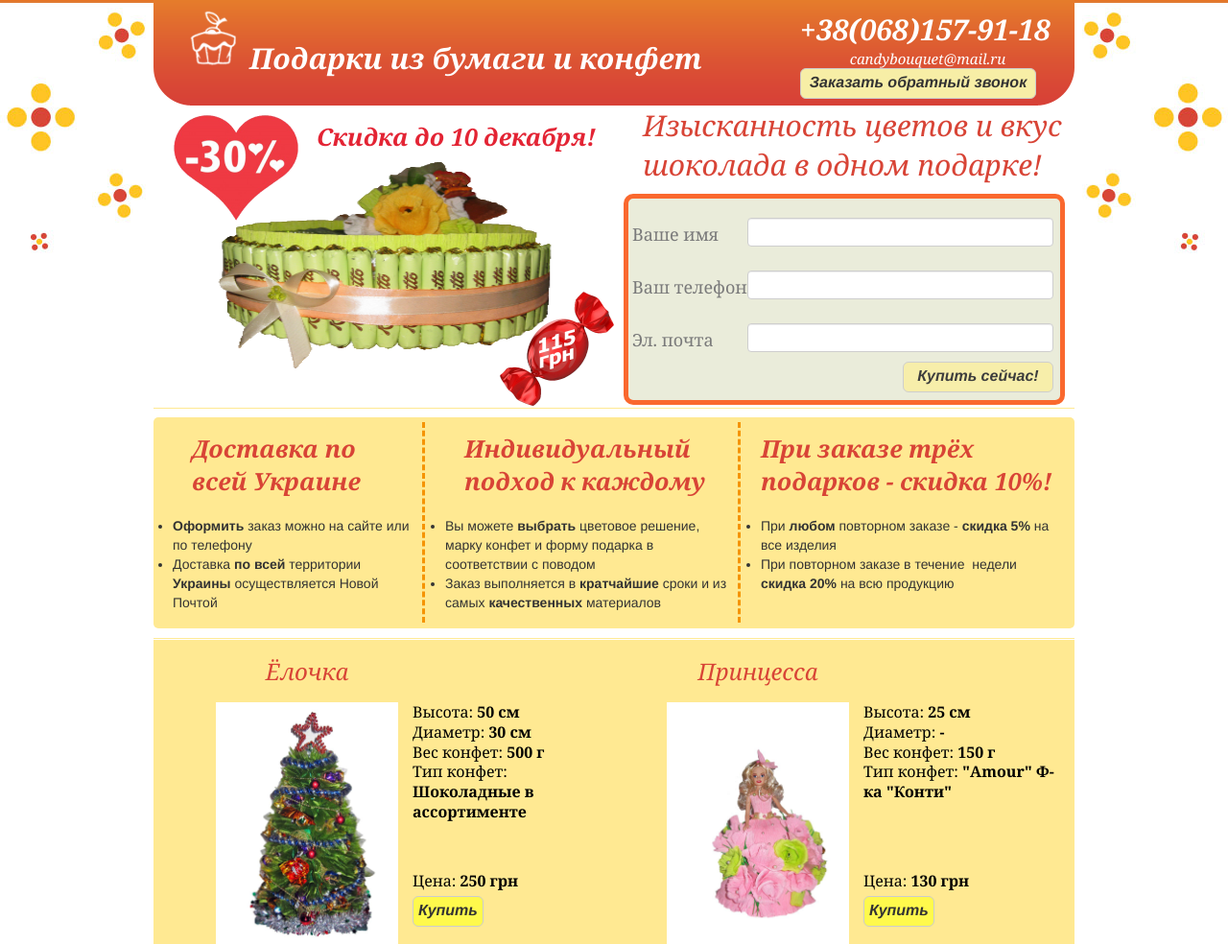
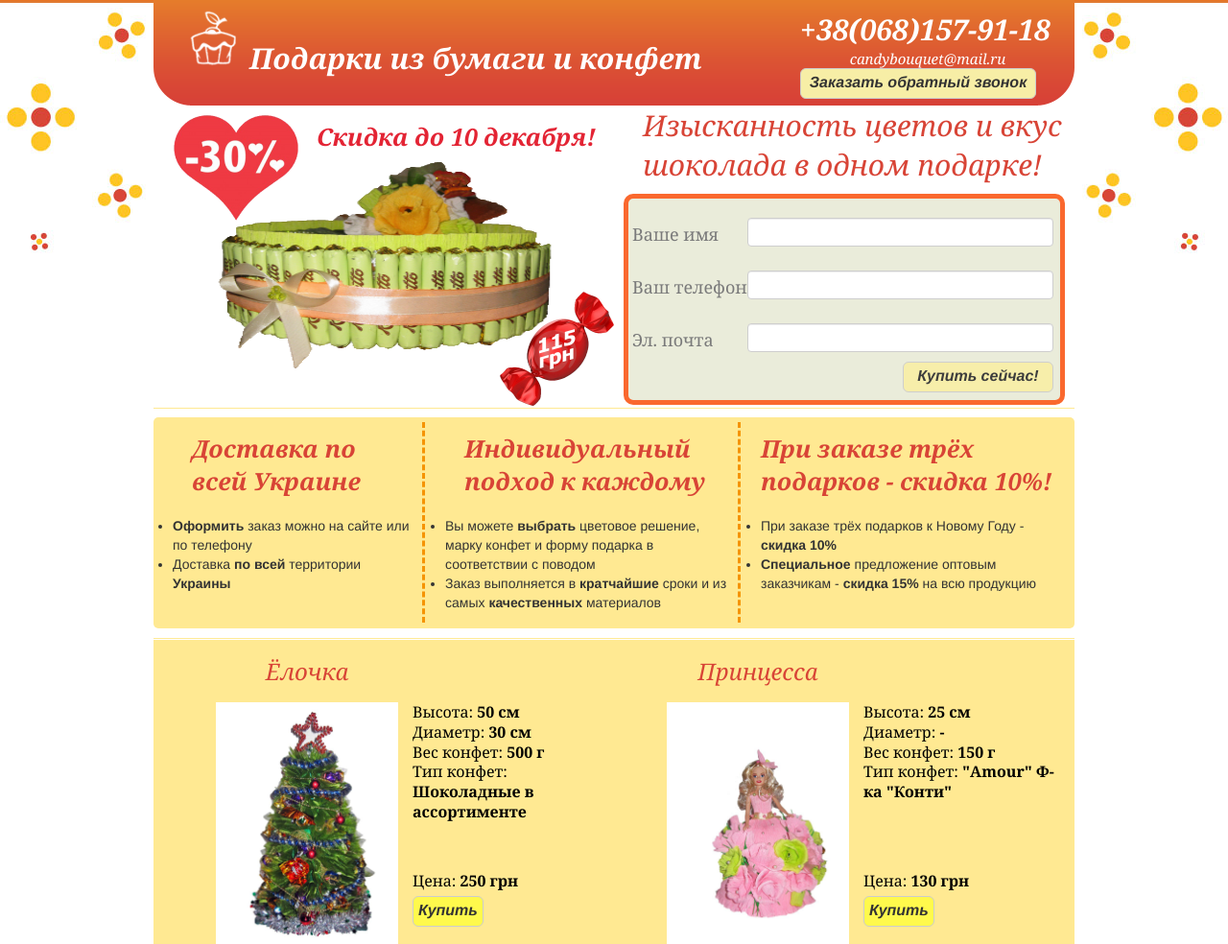
Before and after one commit to Scandinavs/artlavka, a PHP site: page / in a window 1280 px wide. Shown: the top 984 px of the page at 96% size. Run offline with PHP 8.4, Linux system fonts and the light colour scheme; data that the repository does not hold is empty; some libraries are stand-ins or nearby versions.

Commit message:
Updated texts.

```diff
--- a/index.php
+++ b/index.php
@@ -187,8 +187,7 @@ $baseItemsDirSmall = "items/small/";
                 <div class="infoDescription">
                     <ul>
                         <li><strong>Оформить</strong> заказ можно на сайте или по телефону</li>
-                        <li>Доставка <strong>по всей </strong>территории <strong>Украины </strong>осуществляется Новой
-                            Почтой
+                        <li>Доставка <strong>по всей </strong>территории <strong>Украины </strong>
                         </li>
                     </ul>
                 </div>
@@ -214,8 +213,8 @@ $baseItemsDirSmall = "items/small/";
 
                 <div class="infoDescription">
                     <ul>
-                        <li>При <strong>любом </strong>повторном заказе - <strong>скидка 5%</strong> на все изделия</li>
-                        <li>При повторном заказе в течение&nbsp; недели <strong>скидка 20%</strong> на всю продукцию
+                        <li>При заказе трёх подарков к Новому Году - <strong>скидка 10%</strong></li>
+                        <li><strong>Специальное</strong> предложение оптовым заказчикам - <strong>скидка 15%</strong> на всю продукцию
                         </li>
                     </ul>
                 </div>
```
